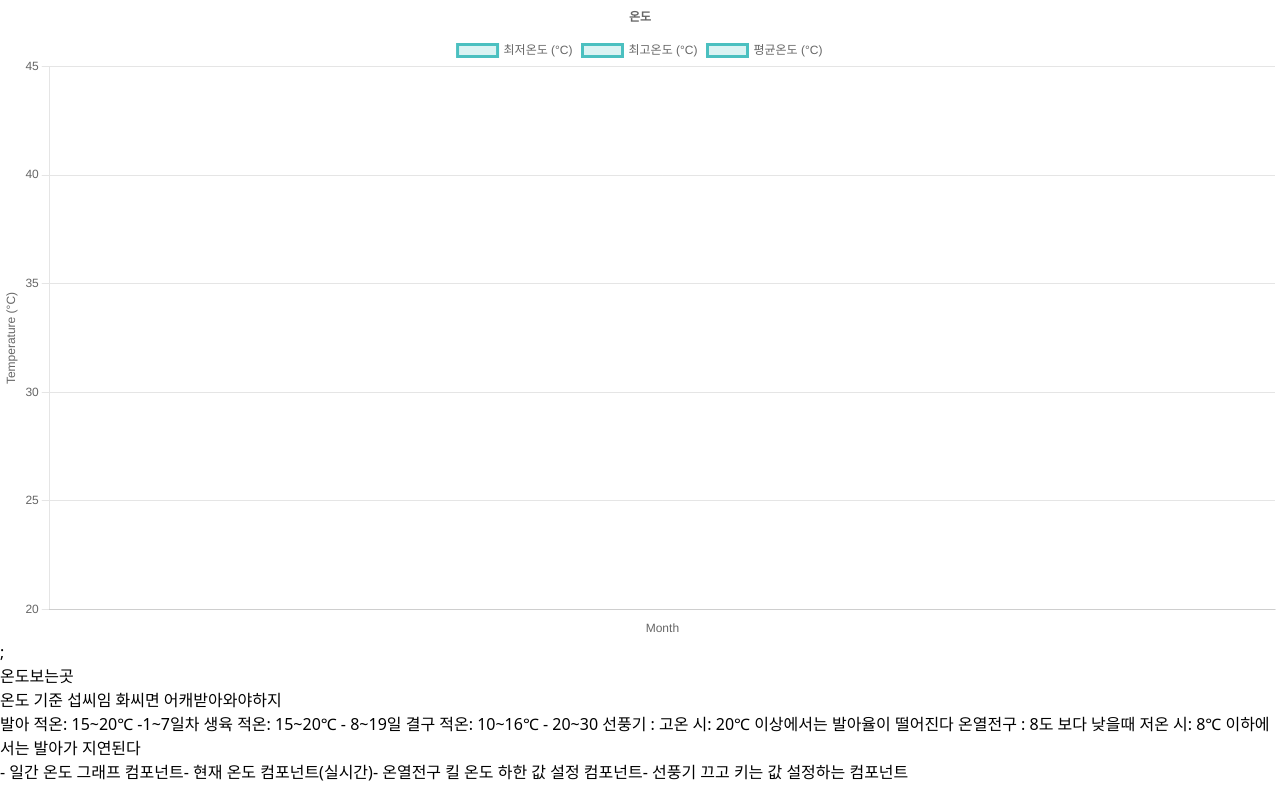
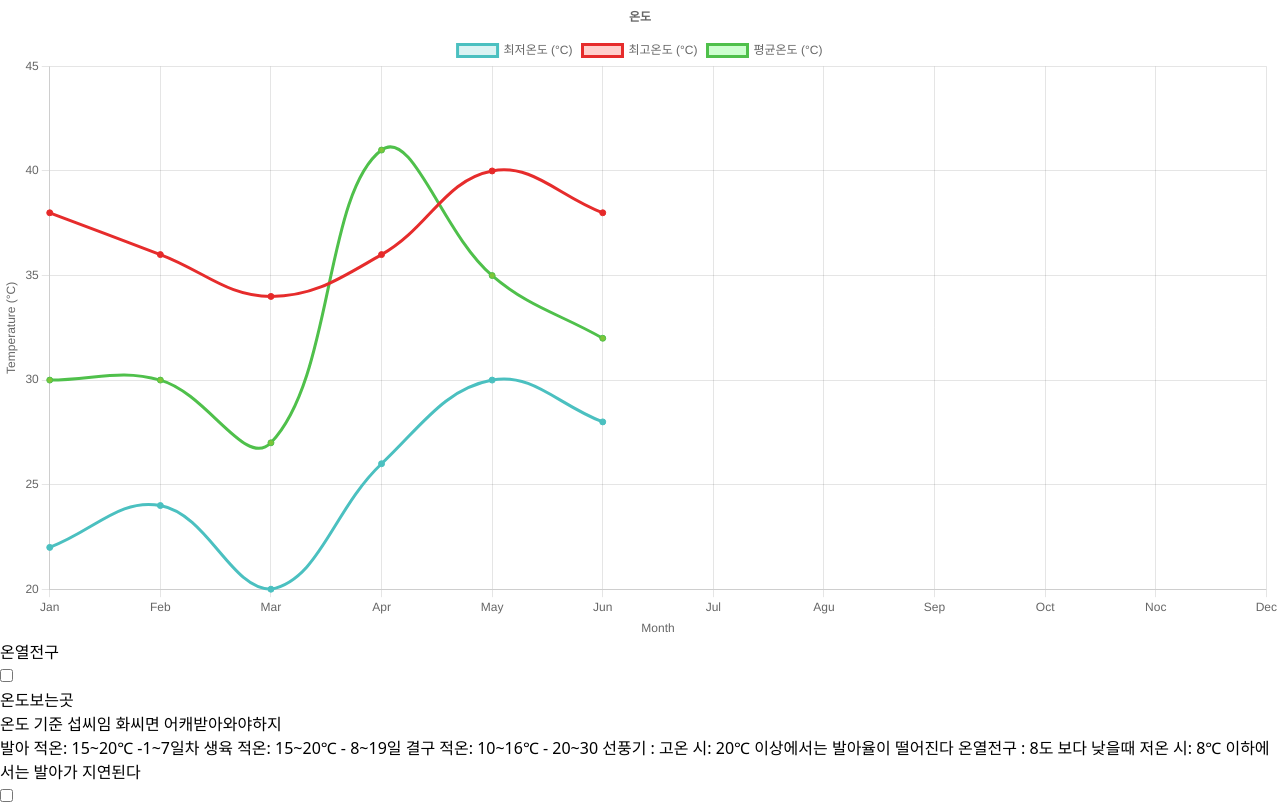
Before and after one commit to naeunminchocofarm/naeunminchocofarm_web, a React (Vite) app: page /temp in a window 1280 px wide. Shown: the top 804 px of the page. Built offline with nearby package versions, Linux system fonts and the light colour scheme.

Commit message:
1차 레이아웃 구상을 바탕으로 각각의 영역에 들어갈 const변수 선언 및 일자 조정

```diff
--- a/src/App.jsx
+++ b/src/App.jsx
@@ -1,15 +1,13 @@
-import { BrowserRouter } from 'react-router-dom'
+import { BrowserRouter } from "react-router-dom";
 import Router from "./Router";
-import './App.css'
-import Temperature from './temperature/temperature';
+import "./App.css";
 
 function App() {
   return (
     <BrowserRouter>
-      <Temperature/>
-      <Router/>
+      <Router />
     </BrowserRouter>
-  )
+  );
 }
 
-export default App
+export default App;
--- a/src/Router.jsx
+++ b/src/Router.jsx
@@ -1,10 +1,12 @@
 import { Route, Routes } from "react-router-dom";
 import NotFound from "./pages/NotFound";
+import Temperature from "./temperature/temperature";
 
 export default function Router() {
   return (
     <>
       <Routes>
+        <Route path="/temp" element={<Temperature />} />
         <Route path="*" element={<NotFound />} />
       </Routes>
     </>
--- a/src/temperature/Temperature.jsx
+++ b/src/temperature/Temperature.jsx
@@ -24,13 +24,27 @@ ChartJS.register(
 
 const Temperature = () => {
   const data = {
-    labelsMonth: ["Jan", "Feb", "Mar", "Apr", "May", "Jun"],
-    labels2: ["Jan", "Feb", "Mar", "Apr", "May", "Jun"],
-    labels3: ["Jan", "Feb", "Mar", "Apr", "May", "Jun"],
-    //labels의 밸류값은
+    labels: [
+      "Jan",
+      "Feb",
+      "Mar",
+      "Apr",
+      "May",
+      "Jun",
+      "Jul",
+      "Agu",
+      "Sep",
+      "Oct",
+      "Noc",
+      "Dec",
+    ],
+    labelsDay: ["1", "2", "3", "4", "5", "6", "7"],
+    labelsTime: ["01", "02", "03", "04", "05", "06"],
+    //labels의 밸류값은 나중에 동일하게 사용가능하도록 빼던가 해당부분 고려
+    //날짜에서 불러오기
     //1. 날짜별
     //2. 일자별
-    //3. 시간별
+    //3. 10분별  > 미래 데이터는 x
     datasets: [
       {
         label: "최저온도 (°C)",
@@ -44,20 +58,20 @@ const Temperature = () => {
       {
         label: "최고온도 (°C)",
         data: [38, 36, 34, 36, 40, 38], // Y-axis data (Temperature values)
-        borderColor: "rgba(75, 192, 192, 1)",
-        backgroundColor: "rgba(75, 192, 192, 0.2)",
+        borderColor: "rgb(230, 44, 44)",
+        backgroundColor: "rgba(255, 17, 0, 0.2)",
         fill: true, // Area under the line is filled
         tension: 0.4, // Smooth curve
-        pointBackgroundColor: "rgba(75, 192, 192, 1)", // Point color
+        pointBackgroundColor: "rgb(230, 41, 41)", // Point color
       },
       {
         label: "평균온도 (°C)",
         data: [30, 30, 27, 41, 35, 32], // Y-axis data (Temperature values)
-        borderColor: "rgba(75, 192, 192, 1)",
-        backgroundColor: "rgba(75, 192, 192, 0.2)",
+        borderColor: "rgb(79, 192, 75)",
+        backgroundColor: "rgba(7, 255, 19, 0.2)",
         fill: true, // Area under the line is filled
         tension: 0.4, // Smooth curve
-        pointBackgroundColor: "rgba(75, 192, 192, 1)", // Point color
+        pointBackgroundColor: "rgb(125, 197, 57)", // Point color
       },
     ],
   };
@@ -94,61 +108,77 @@ const Temperature = () => {
 
   // //심은지 몇일째인지 받아오는 코드가 있어야함
   // //최초 식물 셋팅할때 설정된 day를 기준으로 자를거니깐 받아만오기
-  // const [day, setDay] = useState(0);
+  const [day, setDay] = useState("");
   // //온도 변화를 감지하고 출력하는 영역
-  // const [temperature, setTemperature] = useState(0);
+  const [temperature, setTemperature] = useState(0);
 
-  // useEffect(() => {
-  //   setTemperature();
-  // }, [temperature]);
+  useEffect(() => {
+    //라즈베리파이로 받아오는 온도들 배열[]
+    // //온열전구 > 성장기간에따라 다름
+    const onTempLight = () => {
+      if (day <= 7) {
+        if (temperature <= 8) {
+          ("켜져라");
+        }
+        //켜지는 기능이있으면 꺼져야하나
+      }
+    };
 
-  // //온열전구 > 성장기간에따라 다름
-  // const onTempLight = () => {
-  //   if(day<=7){
-  //     if (temperature <= 8) {
-  //       return "켜져라";
-  //     }
-  //     //켜지는 기능이있으면 꺼져야하나
-  //     if(temperature)
-  //   }
-  // };
-
-  // //선풍기 > 성장기간에따라 다름
-  // const onTempFan = () => {
-  //   if (temperature >= 20) {
-  //     return "켜져라";
-  //   }
-  // };
+    // //선풍기 > 성장기간에따라 다름
+    const onTempFan = () => {
+      if (temperature >= 20) {
+        return "켜져라";
+        // 10분
+      }
+    };
+  }, [temperature]);
 
   return (
     <>
-      <Line options={options} data={data} />;<p>온도보는곳</p>
-      <p>온도 기준 섭씨임 화씨면 어캐받아와야하지</p>
-      <div>
-        발아 적온: 15~20℃ -1~7일차 생육 적온: 15~20℃ - 8~19일 결구 적온: 10~16℃
-        - 20~30 선풍기 : 고온 시: 20℃ 이상에서는 발아율이 떨어진다 온열전구 :
-        8도 보다 낮을때 저온 시: 8℃ 이하에서는 발아가 지연된다
+      <div className="content-area">
+        <div className="temp-area">
+          <Line options={options} data={data} />
+        </div>
+        <div className="setting-area">
+          <div className="light-area">
+            <div className="subtitleArea">
+              <h3>온열전구</h3>
+              <input type="checkbox" className="switch" />
+            </div>
+            <p>온도보는곳</p>
+            <p>온도 기준 섭씨임 화씨면 어캐받아와야하지</p>
+            <div>
+              발아 적온: 15~20℃ -1~7일차 생육 적온: 15~20℃ - 8~19일 결구 적온:
+              10~16℃ - 20~30 선풍기 : 고온 시: 20℃ 이상에서는 발아율이 떨어진다
+              온열전구 : 8도 보다 낮을때 저온 시: 8℃ 이하에서는 발아가 지연된다
+            </div>
+          </div>
+          <div className="fan-area">
+            <input type="checkbox" className="switch" />
+          </div>
+        </div>
       </div>
-      - 일간 온도 그래프 컴포넌트
+
       {/* dayTemp
+          일간 온도 그래프 컴포넌트
           - 가로 축이 날짜
           - 세로 축이 온도 겨울~여름
           - 적정온도 란에 표시 해주기
         */}
-      - 현재 온도 컴포넌트(실시간)
       {/* nowTemp
+            현재 온도 컴포넌트(실시간)
           - 가로 축이 시간or 분 > 실시간은 추후
           - 세로 축이 온도 겨울~여름 (동일)
           - 적정온도 란에 표시 해주기 (동일)
         */}
-      - 온열전구 킬 온도 하한 값 설정 컴포넌트
       {/* coldTemp
+          온열전구 킬 온도 하한 값 설정 컴포넌트
           - 상단 적정온도란을 벗어났을때 온열전구를 켤지 말지 설정하는 영역
           - 1. 특정온도보다 낮아질때 auto로 켜지긴 하나
           - 버튼 클릭시 직접 끄거나 켤수 있도록 설정 되는 기능
         */}
-      - 선풍기 끄고 키는 값 설정하는 컴포넌트
       {/* hotTemp
+          선풍기 끄고 키는 값 설정하는 컴포넌트
           - 20도 이상일때 선풍기를 켤지 말지 설정하는 영역
           - 1. 특정온도보다 낮아질때 auto로 켜지긴 하나
           - 버튼 클릭시 직접 끄거나 켤수 있도록 설정 되는 기능
```
